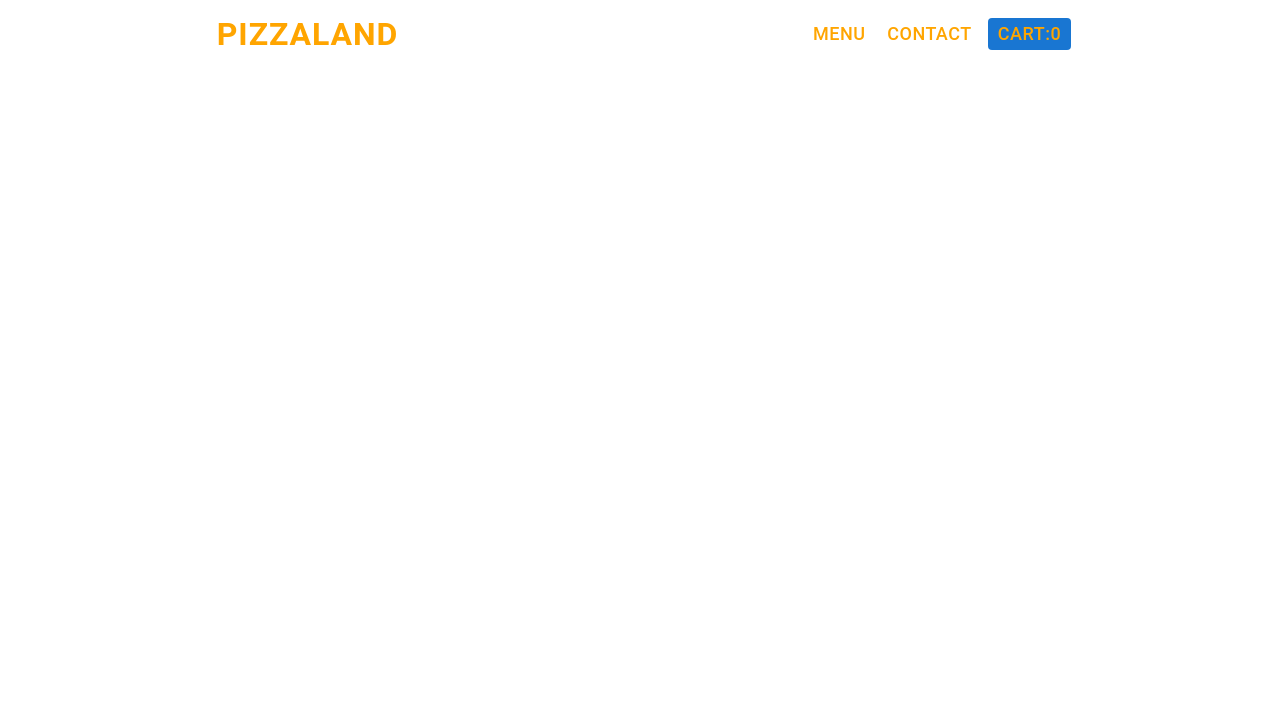
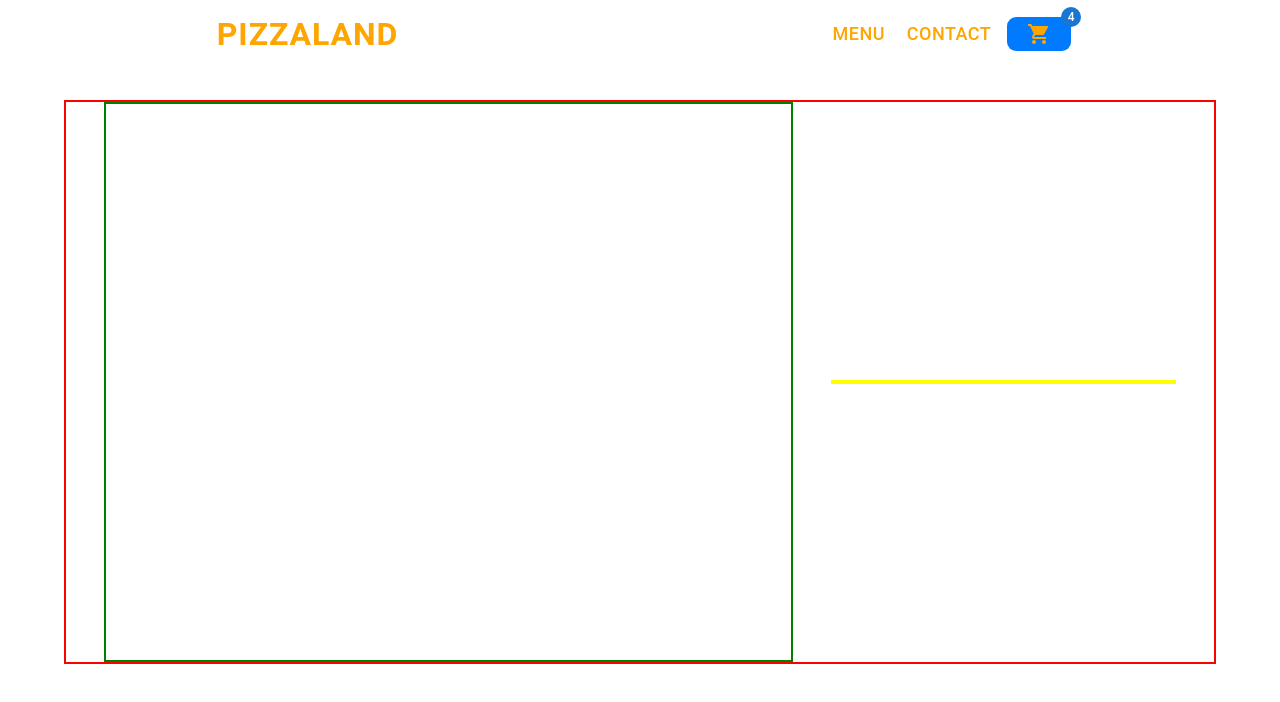
Before and after one commit to IremRyuk/pizza, a React (Vite) app: page /cart in a window 1280 px wide. Shown: the top 702 px of the page. Built offline with nearby package versions, Linux system fonts and the light colour scheme.

Commit message:
add and remove from the store

```diff
--- a/src/Components/Cart.tsx
+++ b/src/Components/Cart.tsx
@@ -1,15 +1,64 @@
-import {useSelector} from 'react-redux'
+import {useDispatch,useSelector} from 'react-redux'
+import { Box, Stack,Typography,Button } from '@mui/material'
+import { ItemPriceActClear } from '../Redux/Action/ItemConfirmPriceAct/ItemPriceAct'
 export default function Cart() {
+  let dispatch = useDispatch()
     let allItems = useSelector((state:any)=>state.allItemsPrice)
-    console.log(allItems)
   return (
     <>
-    <br />
-    <br />
-    <br />
-    <br />
-    <br />
-<p>{allItems}</p>
+    <center><Box
+    sx={{
+      marginTop:'100px',
+      width:'90vw',
+      border:'2px solid red',
+      display:'flex',
+      justifyContent:'space-evenly',
+      alignItems:'center'
+    }}
+    >
+<Stack
+direction='column'
+sx={{
+  width:'60%',
+  height:'70vh',
+  border:'2px solid green',
+  overflowY:'auto',
+  overflowX:'hidden'
+}}
+>
+  {allItems.map((info:any)=>(
+    <Stack
+    direction='row'
+    justifyContent='space-evenly'
+    alignItems='center'
+    sx={{width:'100%'}}
+    key={info.main.id}
+    >
+    <Box
+    component='img'
+    src={info.main.img}
+    alt={info.main.name}
+    sx={{width:'30%',objectFit:'contain'}}
+    />
+    <Stack direction='column' textAlign='center' width='50%'>
+    <Typography sx={{fontWeight:'bold',color:'orange'}}>Name:{info.main.name}</Typography>
+    <Typography>Small:{info.smallSize}</Typography>
+    <Typography>Medium:{info.mediumSize}</Typography>
+    <Typography>Large:{info.largeSize}</Typography>
+    </Stack>
+    <Typography>{info.mainPrice.toFixed(2)}$</Typography>
+    <Button onClick={()=>dispatch(ItemPriceActClear(info.main.id))}>X</Button>
+    </Stack>
+  ))}
+</Stack>
+<Stack
+sx={{
+  width:'30%',
+  border:'2px solid yellow'
+}}
+>
+</Stack>
+    </Box></center>
     </>
   )
 }
--- a/src/Components/Filter.tsx
+++ b/src/Components/Filter.tsx
@@ -10,7 +10,6 @@ export default function Filter() {
   // Redux
   let dispatch = useDispatch()
   let range = useSelector((state:any)=>state.price)
-  console.log(range)
   // Pricee Filter
   let priceFilter = () => {
     $('.priceFilter').toggle(200)
--- a/src/Components/Items.tsx
+++ b/src/Components/Items.tsx
@@ -6,7 +6,7 @@ import AddIcon from '@mui/icons-material/Add';
 import { IconSize } from "../Styles/mui/Mui";
 import '../Styles/Home/home.css'
 import {useState,useEffect}from 'react'
-import { useDispatch } from "react-redux";
+import { useDispatch, useSelector } from "react-redux";
 import { ItemPriceActAdd } from "../Redux/Action/ItemConfirmPriceAct/ItemPriceAct";
 
 export default function Items() {
@@ -14,11 +14,12 @@ export default function Items() {
     let dispatch = useDispatch()
 
     // usState
+    let[checkBox,setcheckBox] = useState<boolean>(false)
     const [mainPrice,setMainPrice] = useState<number>(0)
     const [smallSize,setSmallSize] = useState<number>(0)
     const [mediumSize,setMediumSize] = useState<number>(0)
     const [largeSize,setLargeSize] = useState<number>(0)
-    let [arr,setArr] = useState<any[]>([])
+    let [obj,setObj] = useState<{}>({})
 
     // Get Id From food/:Id
     let {Id} = useParams()
@@ -29,22 +30,27 @@ export default function Items() {
 let addPrice = (price:number) => {
     setMainPrice(mainPrice + price)
     setSmallSize(smallSize + 1)
-    setArr([Id,parseInt(mainPrice.toFixed(2)),smallSize,mediumSize,largeSize])
+    setObj({main,mainPrice,smallSize,mediumSize,largeSize})
 }
 //    remove item
 let removePrice = (price:number) =>{
     setMainPrice(mainPrice - price)
     setSmallSize(smallSize - 1)
-    setArr([Id,parseInt(mainPrice.toFixed(2)),smallSize,mediumSize,largeSize])
+    setObj({main,mainPrice,smallSize,mediumSize,largeSize})
 }
-// Look After Price
+// Look After Price And Button
 useEffect(()=>{
-    setArr([Id,parseInt(mainPrice.toFixed(2)),smallSize,mediumSize,largeSize])
+            setObj({main,mainPrice,smallSize,mediumSize,largeSize})
+            if(mainPrice===0){
+                setcheckBox(true)
+            }else{
+                setcheckBox(false)
+            }
 },[mainPrice])
 
 // add item in store(Redux)
 let add = () => {
-    dispatch(ItemPriceActAdd(arr))
+        dispatch(ItemPriceActAdd(obj))
 }
   return (
     <>
@@ -140,8 +146,10 @@ let add = () => {
     onClick={()=>add()}
     variant='contained'
     sx={{padding:'10px 50px'}}
+    disabled={checkBox}
     >
     Confirm</Button>
+    <Typography variant='h6' color='error'>{checkBox?'This Item is already in Cart':''}</Typography>
     </Box>
     </center>
     </>
--- a/src/Components/MainData.tsx
+++ b/src/Components/MainData.tsx
@@ -1,20 +1,12 @@
 import { Grid,Typography,Box } from '@mui/material'
-import {useDispatch,useSelector} from 'react-redux'
-import { SavedItemsAct } from '../Redux/Action/Data/SavedItemsAct'
+import {useSelector} from 'react-redux'
 import { useNavigate } from 'react-router-dom'
 
 export default function MainData() {
     // React Router Dom
     let navigate = useNavigate()
     // Redux
-    let dispatch = useDispatch()
     let data = useSelector((state:any)=>state.mainData)
-    let itemsSave = useSelector((state:any)=>state.itemsSave)
-    // Item Function
-//     let itemFunction =  (data:string|number|{}) =>{
-// dispatch(SavedItemsAct(data))
-//     }
-    console.log(itemsSave)
   return (
     <center><Grid
     mt={5}
--- a/src/Components/Nav.tsx
+++ b/src/Components/Nav.tsx
@@ -1,4 +1,4 @@
-import { AppBar, Toolbar,Typography,Button, Stack,Drawer,Box } from "@mui/material";
+import { AppBar, Toolbar,Typography,Button, Stack,Drawer,Box, Badge } from "@mui/material";
 import { useEffect, useState } from "react";
 import { useSelector } from "react-redux";
 import { useDispatch } from "react-redux/es/exports";
@@ -7,6 +7,7 @@ import IconButton from "@mui/material/IconButton";
 import { Menu } from "@mui/icons-material";
 import {useNavigate} from 'react-router-dom'
 import $ from 'jquery'
+import ShoppingCartIcon from '@mui/icons-material/ShoppingCart';
 
 export default function Nav() {
     let [isOpen,setIsOpen] = useState<boolean>(false)
@@ -48,7 +49,19 @@ margin:'0px',
 <Stack direction='row' pr={{md:'5%',lg:'15%'}} spacing={2} display={windowWidth>900?'block':'none'}>
 <Button variant="text" onClick={()=>navigate('/')} disableElevation disableTouchRipple sx={{color:'orange',fontSize:{xs:'large',sm:'large'},padding:'0px','&:hover':{backgroundColor:'transparent'}}}>Menu</Button>
 <Button variant="text" disableElevation disableTouchRipple sx={{color:'orange',fontSize:{xs:'large',sm:'large'},padding:'0px','&:hover':{backgroundColor:'transparent'}}}>Contact</Button>
-<Button startIcon={''} onClick={()=>navigate('/cart')} disableElevation disableTouchRipple variant="contained" sx={{color:'orange',fontSize:{xs:'large',sm:'large'},padding:'0px 10px'}}>Cart:{items.length}</Button>
+<Badge
+badgeContent={4}
+onClick={()=>navigate('/cart')}
+color='primary'
+sx={{
+    bgcolor:'#007bff',
+    borderRadius:'2.4mm',
+    padding:'5px 20px',
+    cursor:'pointer',
+    transition:'0.2s',
+    '&:hover':{scale:'1.2'}}}>
+    <ShoppingCartIcon sx={{color:'orange',fontSize:'x-large'}} />
+</Badge>
 </Stack>
 {windowWidth <= 900 &&
 <>
@@ -71,7 +84,16 @@ width='200px'
 <Button variant="text" disableElevation disableTouchRipple sx={{color:'orange',fontSize:'x-large',padding:'0px'}}>Contact</Button>
 <br />
 <br />
-<Button startIcon={''} disableElevation disableTouchRipple variant="contained" sx={{color:'orange',fontSize:'large'}}>Cart:{items.length}</Button>
+<Button
+startIcon={<ShoppingCartIcon />}
+onClick={()=>navigate('/cart')}
+disableElevation
+disableTouchRipple
+variant="contained"
+sx={{color:'orange',fontSize:'large'}}
+>
+    Cart:{items.length}
+</Button>
 </Stack>
 </Box>
 </Drawer>
--- /dev/null
+++ b/src/Redux/Action/ItemConfirmPriceAct/AllItemsAct.tsx
@@ -0,0 +1,3 @@
+export let AllItemsAct = (allitems:any) =>{
+    return {type:'allItems',allitems}
+}
--- a/src/Redux/Action/ItemConfirmPriceAct/ItemPriceAct.tsx
+++ b/src/Redux/Action/ItemConfirmPriceAct/ItemPriceAct.tsx
@@ -1,3 +1,6 @@
-export let ItemPriceActAdd = (addItem:any[]) => {
+export let ItemPriceActAdd = (addItem:{}) => {
     return {type:'addItemPrice',addItem}
 }
+export let ItemPriceActClear = (item:any) => {
+    return {type:'clearAll',item}
+}
--- a/src/Redux/AllReducer.tsx
+++ b/src/Redux/AllReducer.tsx
@@ -4,11 +4,13 @@ import { FilterPrice } from "./Reducer/Filter/FilterPrice";
 import { MainData } from "./Reducer/Data/Data";
 import { SaveItems } from "./Reducer/Data/SavedItems";
 import { ItemPrice } from "./Reducer/ItemConfirmPrice/ItemPrice";
+import { AllItems } from "./Reducer/ItemConfirmPrice/Allitems";
 
 export const AllReducer = combineReducers({
     windowWidth:WindowSize,
     price:FilterPrice,
     mainData:MainData,
     itemsSave:SaveItems,
-    allItemsPrice:ItemPrice
+    allItemsPrice:ItemPrice,
+    allItems:AllItems
 })
--- /dev/null
+++ b/src/Redux/Reducer/ItemConfirmPrice/Allitems.tsx
@@ -0,0 +1,10 @@
+type Act = {
+    type:string
+    allitems:{}
+}
+export let AllItems = (state:any[] = [],action:Act) => {
+    switch(action.type){
+        case 'allItems':return state  = [...state,action.allitems]
+        default:return state
+    }
+}
--- a/src/Redux/Reducer/ItemConfirmPrice/ItemPrice.tsx
+++ b/src/Redux/Reducer/ItemConfirmPrice/ItemPrice.tsx
@@ -1,10 +1,12 @@
 type Act = {
     type:string
-    addItem:any[]
+    addItem:{}
+    item:any
 }
 export let ItemPrice = (state:any[] = [],action:Act) => {
     switch(action.type){
         case 'addItemPrice':return state  = [...state,action.addItem]
+        case 'clearAll':return (state = [...state.filter(info=>info.main.id != action.item)])
         default:return state
     }
 }
```
